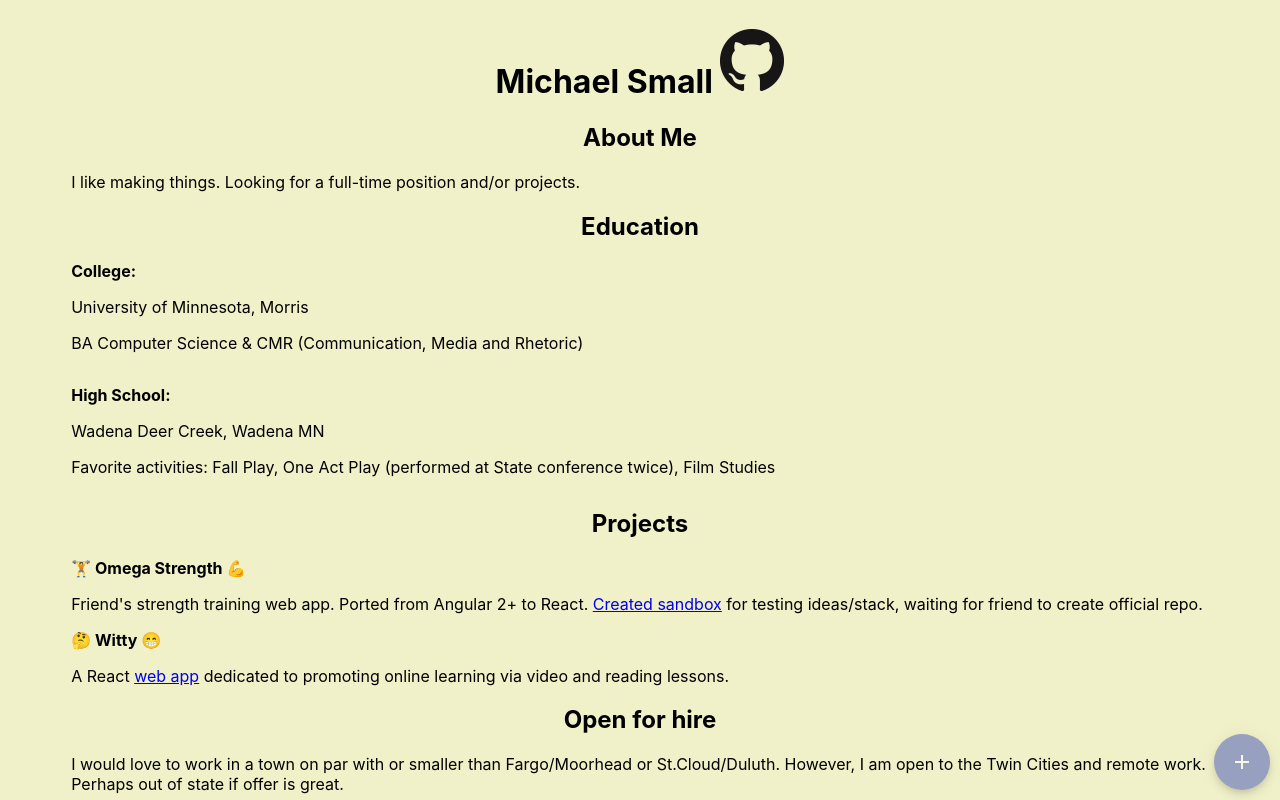
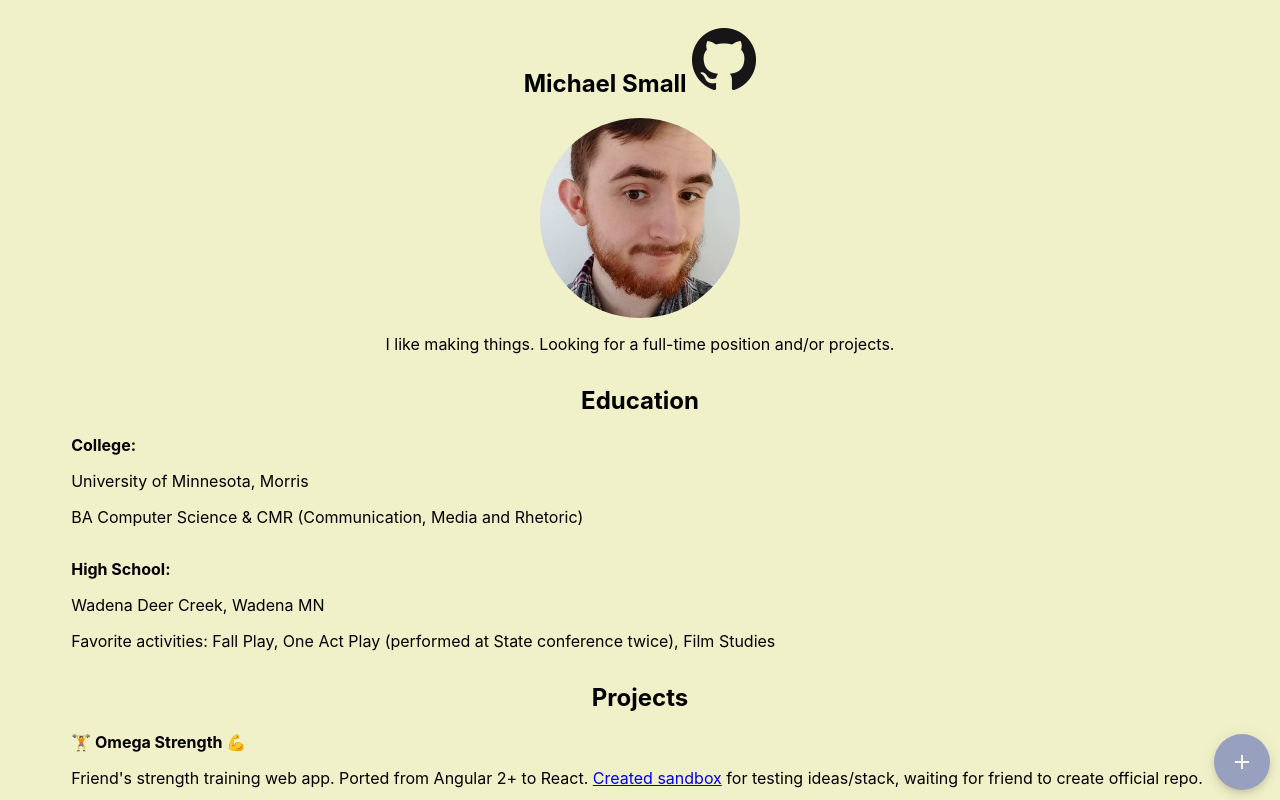
Before and after one commit to michael-small/personal-site, a React (Create React App) app: page / in a window 1280 px wide. Shown: the top 800 px of the page. Built offline with nearby package versions, Linux system fonts and the light colour scheme.

Commit message:
Add headshot

```diff
--- a/src/components/Home/Home.css
+++ b/src/components/Home/Home.css
@@ -25,3 +25,14 @@ section {
     position: fixed;
     opacity: 50%;
 };
+
+.avatar {
+    margin-left: auto;
+    margin-right: auto;
+    width: 50%;
+}
+
+#bio {
+    text-align: center;
+    margin-bottom: 2rem;
+}
--- a/src/components/Home/Home.js
+++ b/src/components/Home/Home.js
@@ -5,6 +5,8 @@ import Fab from '@material-ui/core/Fab';
 import AddIcon from '@material-ui/icons/Add';
 import Snackbar from '@material-ui/core/Snackbar';
 import GH_Logo from '../../images/GitHub-Mark-64px.png';
+import Avatar from '@material-ui/core/Avatar';
+import Headshot from '../../images/headshot.jpg';
 
 export default class Home extends Component {
 	constructor(props) {
@@ -27,19 +29,33 @@ export default class Home extends Component {
 	render() {
 		return (
 			<Box>
-				<h1>
-					Michael Small{' '}
-					<a href='https://github.com/michael-small' target='_blank'>
-						<img src={GH_Logo} alt='Github Profile' />
-					</a>
-				</h1>
-				<section>
-					<h2>About Me</h2>
+				<section id='bio'>
+					<h1>
+						Michael Small{' '}
+						<a
+							href='https://github.com/michael-small'
+							target='_blank'
+						>
+							<img src={GH_Logo} alt='Github Profile' />
+						</a>
+					</h1>
+
+					<Avatar
+						alt='Michael Small'
+						src={Headshot}
+						style={{
+							height: '200px',
+							width: '200px',
+							marginLeft: 'auto',
+							marginRight: 'auto',
+						}}
+					/>
 					<p>
 						I like making things. Looking for a full-time position
 						and/or projects.
 					</p>
 				</section>
+
 				<section>
 					<h2>Education</h2>
 					<div id='college'>
```
Also changed, not shown: src/images/headshot.jpg (added).
